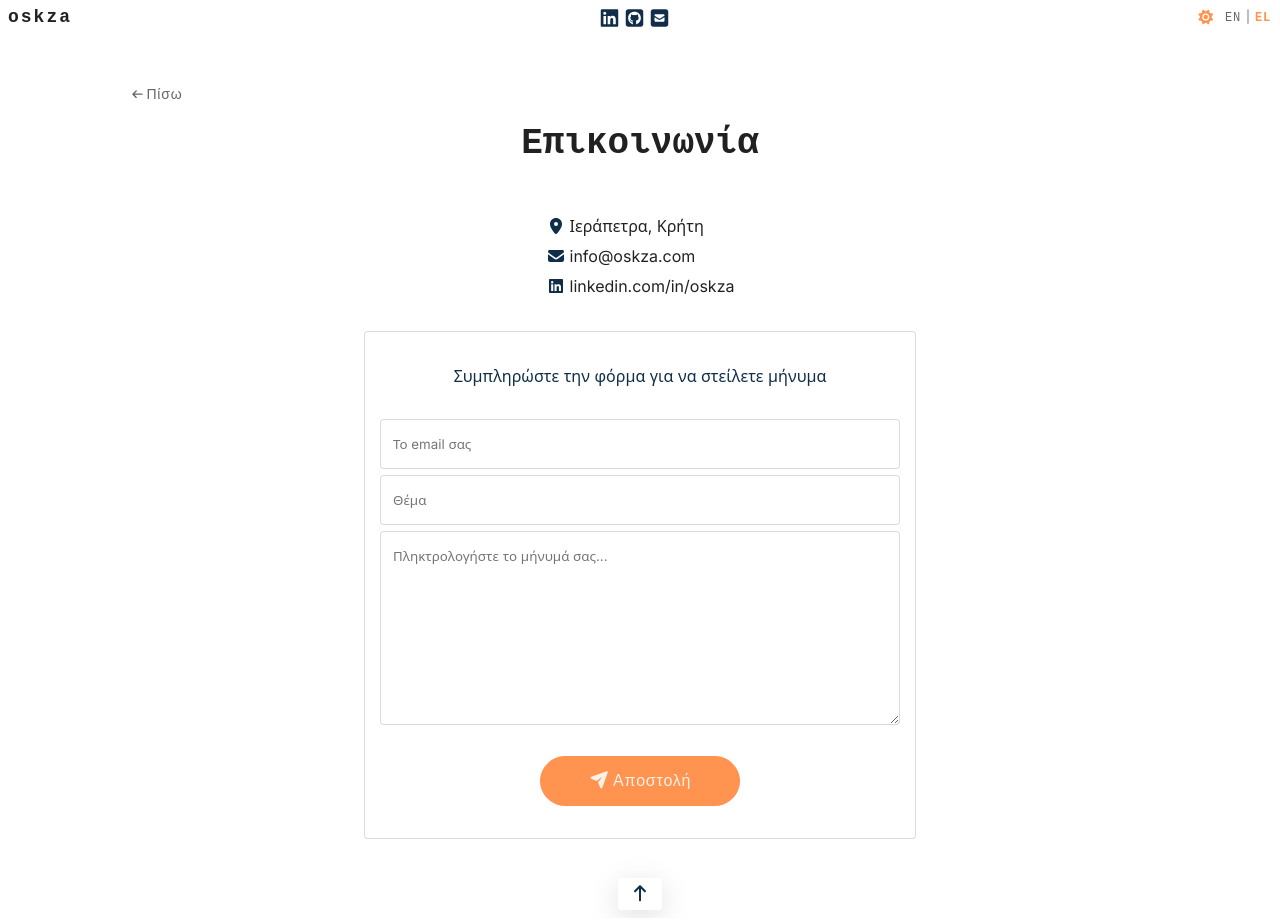
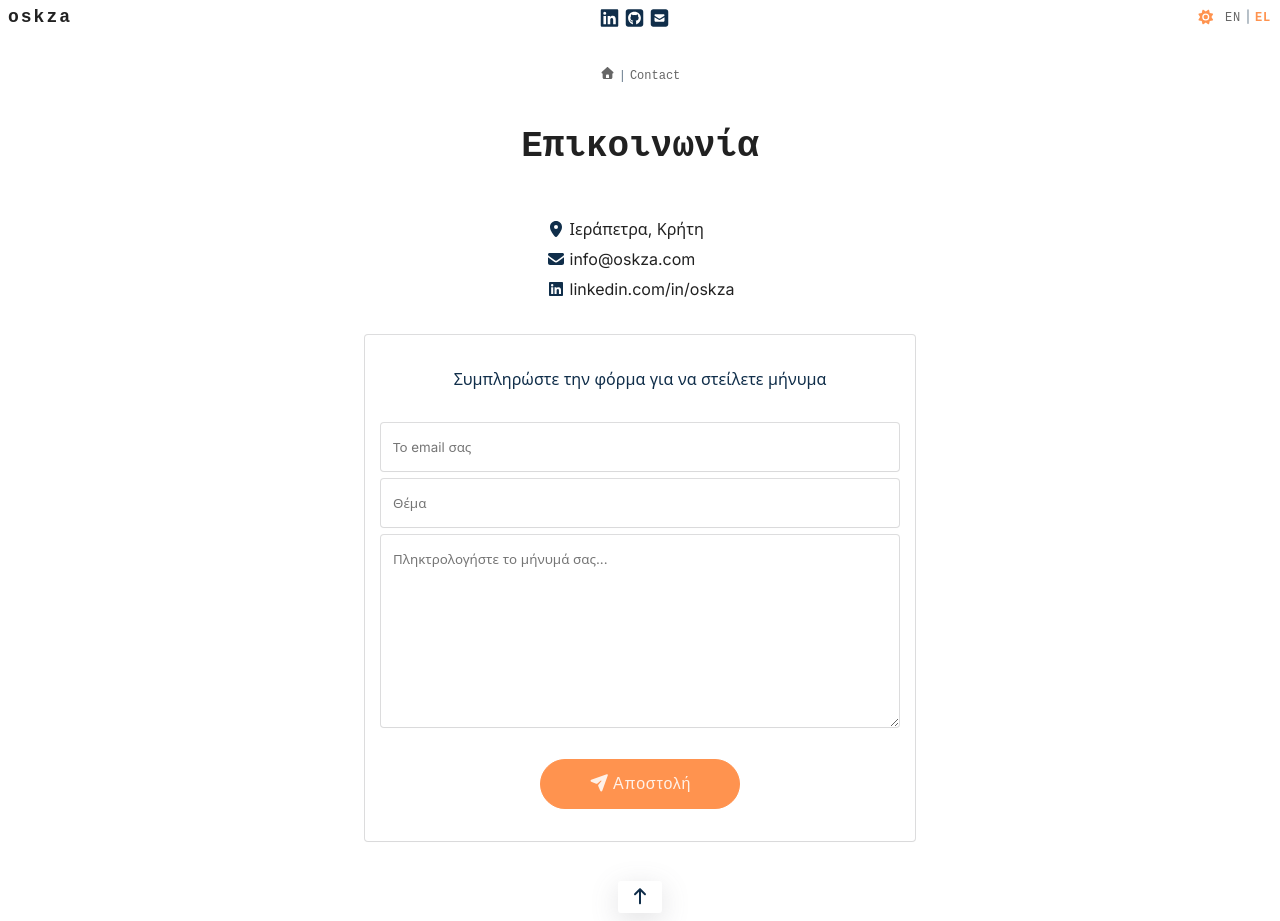
Before and after one commit to oskza/oskza-web, a Vue app: page /contact in a window 1280 px wide. Built offline with nearby package versions, Linux system fonts and the light colour scheme; a web font is replaced by a local one.

Commit message:
feat: add breadcrumbs

```diff
--- a/src/components/page/Options.vue
+++ b/src/components/page/Options.vue
@@ -4,9 +4,10 @@
 
 <style scoped>
 .page-options {
+  position: relative;
   display: flex;
-  justify-content: space-between;
-  margin-bottom: var(--spacing-md);
+  justify-content: center;
+  margin-bottom: var(--spacing-2xl);
   font-size: var(--font-sm);
   color: var(--muted-text-color);
 }
--- a/src/components/page/Page.vue
+++ b/src/components/page/Page.vue
@@ -1,7 +1,8 @@
 <template>
 <div class="page">
   <Options>
-    <GoBackBtn />
+    <!-- <GoBackBtn /> -->
+    <Breadcrumbs :items="breadcrumbs" />
     <slot name="options"></slot>
   </Options>
   <Title><slot name="title"></slot></Title>
@@ -10,9 +11,21 @@
 </template>
 
 <script setup>
+import { useRoute } from 'vue-router'
+import { useI18n } from 'vue-i18n'
 import Title from './Title.vue'
 import Options from './Options.vue'
-import GoBackBtn from '../ui/GoBackBtn.vue'
+import Breadcrumbs from '../ui/Breadcrumbs.vue'
+
+const route = useRoute()
+const { t } = useI18n()
+
+const lastMatch = route.matched[route.matched.length - 1]
+
+const breadcrumbs =
+  typeof lastMatch.meta.breadcrumbs === 'function'
+    ? lastMatch.meta.breadcrumbs(route, { t })
+    : lastMatch.meta.breadcrumbs ?? []
 </script>
 
 <style scoped>
--- /dev/null
+++ b/src/components/ui/Breadcrumbs.vue
@@ -0,0 +1,45 @@
+<template>
+<ul class="breadcrumbs">
+  <li v-for="(item, i) in renderedItems" :key="i">
+    <router-link v-if="item.to" :to="item.to">
+      <font-awesome-icon v-if="item.isHome" class="icon" icon="fa-solid fa-house" />
+      <span v-else>{{ item.label }}</span>
+    </router-link>
+    <span v-else class="current">{{ item.label }}</span>
+  </li>
+</ul>
+</template>
+
+<script setup>
+import { computed } from 'vue'
+
+const { items } = defineProps({
+  items: {
+    type: Array,
+    required: true
+  }
+})
+
+const renderedItems = computed(() =>
+  items.map(item => {
+    return (item.label === 'Home')
+      ? { ...item, isHome: true, label: '' }
+      : { ...item, isHome: false };
+  })
+)
+</script>
+
+<style scoped>
+ul {
+  display: flex;
+  font-family: var(--font-stack-mono);
+  font-size: var(--font-xs);
+}
+
+li:not(:last-child)::after {
+  content: "|";
+  margin-inline: var(--spacing-2xs);
+  color: var(--border-color);
+  opacity: .65;
+}
+</style>
--- a/src/fontawesome.js
+++ b/src/fontawesome.js
@@ -5,7 +5,7 @@ import {
   faArrowUp, faArrowLeft, faArrowRight, faFilePdf,
   faEnvelope, faEnvelopeSquare, faCode, faBookOpen,
   faSun, faMoon, faLink, faSliders, faCircleCheck,
-  faXmark, faLocationDot, faPaperPlane
+  faXmark, faLocationDot, faPaperPlane, faHouse
 } from '@fortawesome/free-solid-svg-icons'
 
 import {
@@ -16,7 +16,7 @@ import {
 library.add(faArrowUp, faArrowLeft, faArrowRight, faFilePdf,
             faEnvelope, faEnvelopeSquare, faCode, faBookOpen,
             faSun, faMoon, faLink, faSliders, faCircleCheck,
-            faXmark, faLocationDot, faPaperPlane,
+            faXmark, faLocationDot, faPaperPlane, faHouse,
             faGithub, faGithubSquare, faLinkedin,
             faFacebookSquare, faInstagram)
 
--- a/src/layouts/DefaultLayout.vue
+++ b/src/layouts/DefaultLayout.vue
@@ -30,6 +30,6 @@ const route = useRoute()
   flex-direction: column;
   width: 100%;
   max-width: 1100px;
-  padding: var(--spacing-3xl) var(--spacing-2xl) var(--spacing-xl);
+  padding: var(--spacing-xl) var(--spacing-2xl);
 }
 </style>
--- a/src/pages/ProjectsPage/ToggleFiltersBtn.vue
+++ b/src/pages/ProjectsPage/ToggleFiltersBtn.vue
@@ -17,6 +17,8 @@ const toggleFiltersVisibility = () => emit('update:modelValue', !props.modelValu
 
 <style scoped>
 .btn-toggle-filters {
+  position: absolute;
+  right: 0;
   display: flex;
   align-items: center;
   gap: var(--spacing-3xs);
--- a/src/router/index.js
+++ b/src/router/index.js
@@ -1,4 +1,5 @@
 import { createRouter, createWebHistory } from 'vue-router'
+import { useI18n } from 'vue-i18n'
 import DefaultLayout from '../layouts/DefaultLayout.vue'
 import Home from '../views/Home.vue'
 import Contact from '../views/Contact.vue'
@@ -21,22 +22,56 @@ const routes = [
       {
         path: 'contact',
         name: 'contact',
-        component: Contact
+        component: Contact,
+        meta: {
+          breadcrumbs: [
+            { label: 'Home', to: '/' },
+            { label: 'Contact' }
+          ]
+        }
       },
       {
         path: 'courses',
         name: 'courses',
-        component: Courses
+        component: Courses,
+        meta: {
+          breadcrumbs: [
+            { label: 'Home', to: '/' },
+            { label: 'Courses' }
+          ]
+        }
       },
       {
         path: 'projects',
         name: 'projects',
-        component: Projects
+        component: Projects,
+        meta: {
+          breadcrumbs: [
+            { label: 'Home', to: '/' },
+            { label: 'Projects' }
+          ]
+        }
       },
       {
         path: "projects/:slug",
         name: "project",
         component: Project,
+        meta: {
+          breadcrumbs: (route, i18n) => {
+
+            const project = projects.find(p => p.slug === route.params.slug)
+
+            const title = project
+              ? i18n.t(`projects.${ project.id }.title`)
+              : route.params.slug
+
+            return [
+              { label: 'Home', to: '/' },
+              { label: 'Projects', to: '/projects' },
+              { label: title }
+            ]
+          }
+        },
         beforeEnter: (to, from, next) => {
           if (projects.some(p => p.slug === to.params.slug))
             next()
--- a/src/style.css
+++ b/src/style.css
@@ -100,3 +100,5 @@ a { text-decoration: none; color: inherit; }
 ul { list-style: none; }
 
 h1, h2, h3, h4, h5, h6 { font-family: var(--font-stack-mono); }
+
+.icon { vertical-align: baseline; }
```
Also changed, not shown: 1 other file (tests, documents, lock files or other folders).
